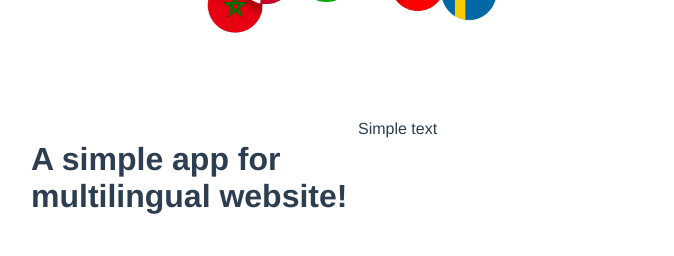
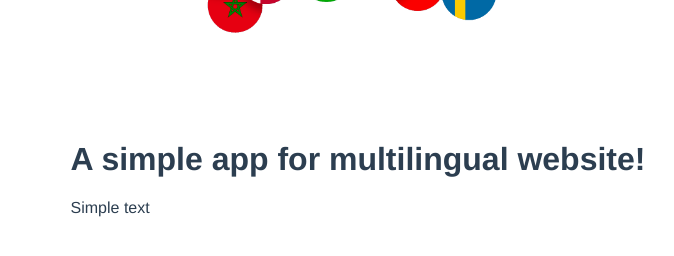
Before and after one commit to aliafsah1988/vue-switch-language, a Vue app: page /en in a window 1280 px wide. Shown: the part 274-530 px from the top of the page, without its empty margins (282-956 px from the left). Built offline with nearby package versions, Linux system fonts and the light colour scheme.

Commit message:
some style improvements

```diff
--- a/package.json
+++ b/package.json
@@ -23,7 +23,7 @@
     "vue": "^2.6.10",
     "vue-i18n": "^8.15.3",
     "vue-router": "^3.1.3",
-    "vue-switch-lang": "^0.2.3",
+    "vue-switch-lang": "^0.2.4",
     "vuex": "^3.1.2"
   },
   "devDependencies": {
--- a/src/components/SampleComponent/style.scss
+++ b/src/components/SampleComponent/style.scss
@@ -2,6 +2,7 @@
     padding: 50px;
     display: flex;
     justify-content: center;
+    flex-direction: column;
 }
 
 h1 {
```
Also changed, not shown: 1 other file (tests, documents, lock files or other folders).
